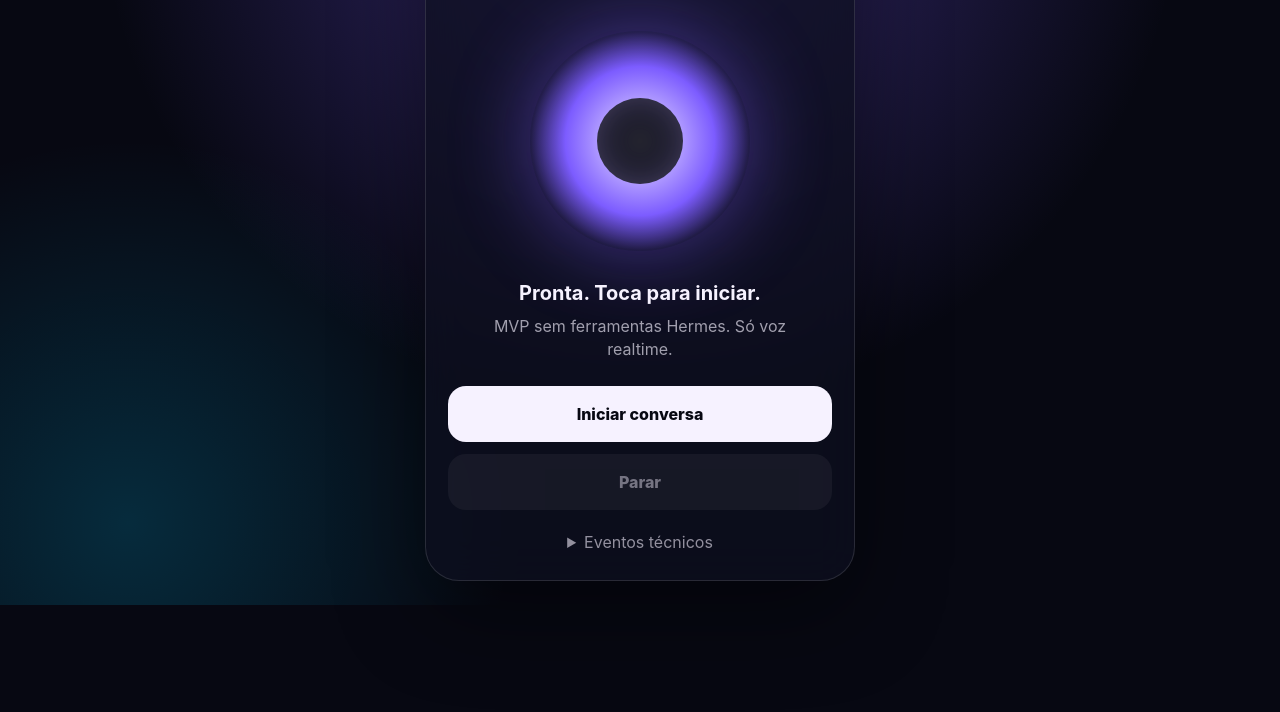
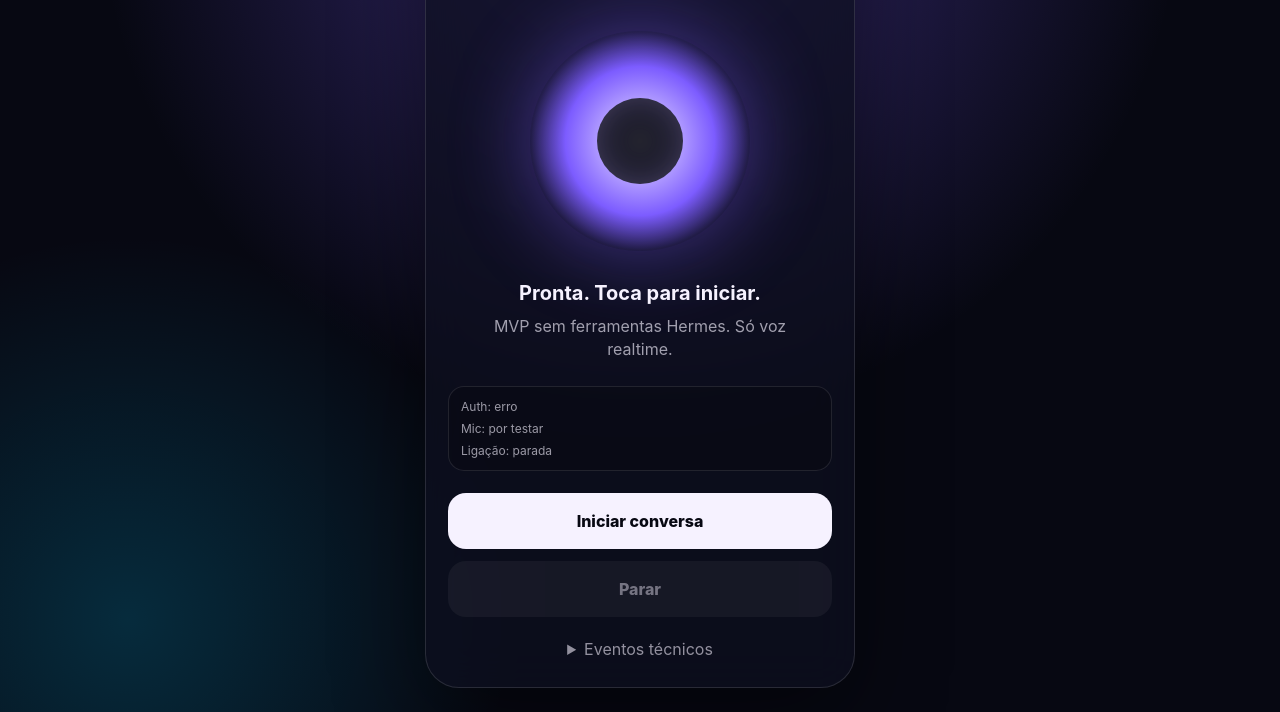
Before and after one commit to Evobtob/nia-voice-realtime, a website: page public/index.html in a window 1280 px wide. Shown: the part 213-925 px from the top of the page. Before the commit the page ends 818 px from the top, so only its background shows below. Drawn offline with Linux system fonts and the light colour scheme; no server answers.

Commit message:
feat: add diagnostics and launch agent scripts

```diff
--- a/public/app.js
+++ b/public/app.js
@@ -4,7 +4,10 @@ const els = {
   status: document.querySelector('#status'),
   detail: document.querySelector('#detail'),
   events: document.querySelector('#events'),
-  orb: document.querySelector('#orb')
+  orb: document.querySelector('#orb'),
+  diagAuth: document.querySelector('#diagAuth'),
+  diagMic: document.querySelector('#diagMic'),
+  diagConn: document.querySelector('#diagConn')
 };
 
 let pc = null;
@@ -30,6 +33,20 @@ function setState(state, status, detail = '') {
   els.orb.dataset.state = state;
   els.status.textContent = status;
   els.detail.textContent = detail;
+  if (els.diagConn) els.diagConn.textContent = `Ligação: ${status.toLowerCase()}`;
+}
+
+async function loadDiagnostics() {
+  try {
+    const response = await fetch('/config', { cache: 'no-store' });
+    const config = await response.json();
+    const authLabel = config.authMode === 'codex_oauth' ? 'OAuth Codex' : config.authMode;
+    els.diagAuth.textContent = `Auth: ${authLabel}${config.accessRequired ? ' + protegido' : ''}`;
+    log('config', config);
+  } catch (error) {
+    els.diagAuth.textContent = 'Auth: erro';
+    log('config:error', { message: error.message });
+  }
 }
 
 function log(event, payload = {}) {
@@ -121,6 +138,7 @@ async function startSession() {
         autoGainControl: true
       }
     });
+    els.diagMic.textContent = 'Mic: autorizado';
     localStream.getAudioTracks().forEach((track) => pc.addTrack(track, localStream));
 
     dc = pc.createDataChannel('oai-events');
@@ -149,6 +167,9 @@ async function startSession() {
     els.stop.disabled = false;
   } catch (error) {
     log('error', { message: error.message });
+    if (String(error.message || '').toLowerCase().includes('device') || String(error.name || '').includes('NotAllowed')) {
+      els.diagMic.textContent = 'Mic: erro/permissão';
+    }
     setState('error', 'Não consegui ligar.', error.message);
     await stopSession(false);
   } finally {
@@ -176,4 +197,6 @@ async function stopSession(updateUi = true) {
 els.start.addEventListener('click', startSession);
 els.stop.addEventListener('click', () => stopSession(true));
 
+loadDiagnostics();
+
 window.addEventListener('pagehide', () => stopSession(false));
--- a/public/index.html
+++ b/public/index.html
@@ -25,6 +25,12 @@
         <p id="status" class="status">Pronta. Toca para iniciar.</p>
         <p id="detail" class="detail">MVP sem ferramentas Hermes. Só voz realtime.</p>
 
+        <div class="diagnostics" aria-label="Diagnóstico">
+          <span id="diagAuth">Auth: a verificar…</span>
+          <span id="diagMic">Mic: por testar</span>
+          <span id="diagConn">Ligação: parada</span>
+        </div>
+
         <div class="controls">
           <button id="startBtn" class="primary">Iniciar conversa</button>
           <button id="stopBtn" class="secondary" disabled>Parar</button>
--- a/public/styles.css
+++ b/public/styles.css
@@ -102,6 +102,20 @@ h1 {
   line-height: 1.4;
 }
 
+.diagnostics {
+  display: grid;
+  grid-template-columns: 1fr;
+  gap: 7px;
+  margin: 0 auto 22px;
+  padding: 12px;
+  border: 1px solid rgba(255,255,255,.1);
+  border-radius: 16px;
+  background: rgba(0,0,0,.18);
+  color: rgba(246,242,255,.62);
+  font-size: 12px;
+  text-align: left;
+}
+
 .controls {
   display: grid;
   gap: 12px;
--- a/server/index.js
+++ b/server/index.js
@@ -36,7 +36,9 @@ app.get('/config', async (_req, res) => {
     model: config.session.model,
     voice: config.session.audio.output.voice,
     mode: 'webrtc',
-    authMode
+    authMode,
+    accessRequired: Boolean(process.env.APP_ACCESS_TOKEN),
+    appVersion: process.env.npm_package_version || '0.1.0'
   });
 });
 
```
Also changed, not shown: test/static-files.test.js (+10 -2 lines), 4 other files.
